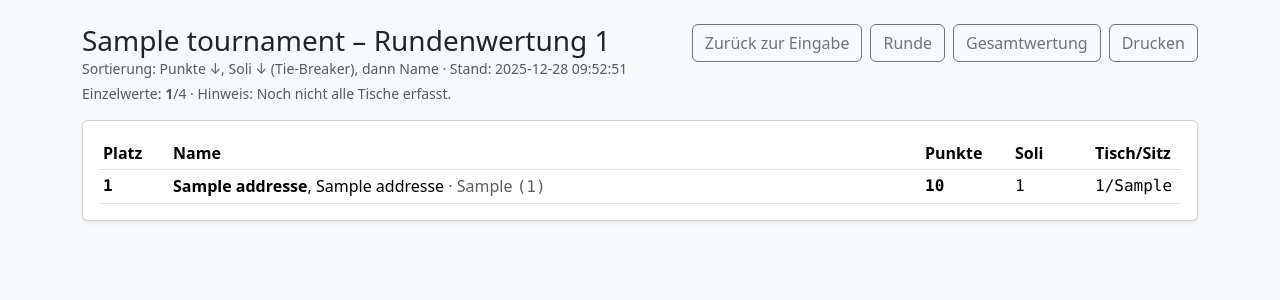
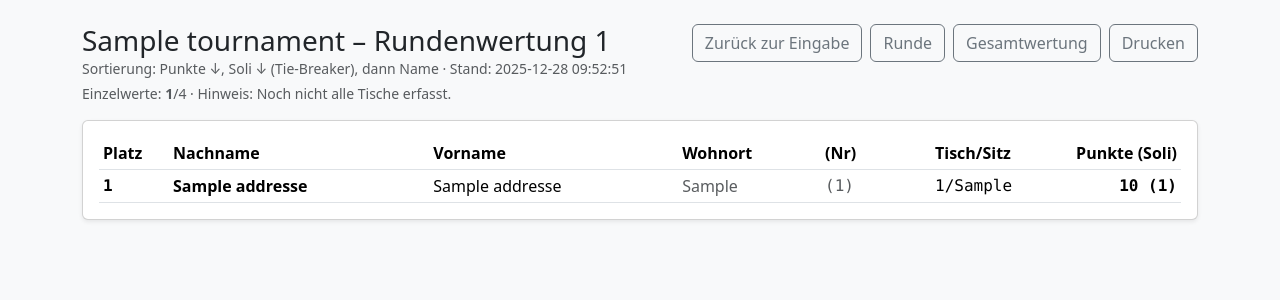
Before and after one commit to dieter6605/SchafkopfTurnier, a Flask app: page /tournaments/1/rounds/1/results/standings in a window 1280 px wide. Shown: the part 47-347 px from the top of the page. Run offline with Flask 3, Linux system fonts and the light colour scheme; tables that the repository leaves empty hold one stand-in row (values such as "Sample post").

Commit message:
Verbesserungen kurz vor dem Turnier

```diff
--- a/app/templates/tournament_round_standings.html
+++ b/app/templates/tournament_round_standings.html
@@ -10,33 +10,73 @@
     nav, .btn, .alert, .no-print { display: none !important; }
     .print-only { display: block !important; }
 
-    @page { margin: 10mm; }
+    /* etwas Luft unten für evtl. Drucker-Footer */
+    @page { margin: 12mm; }
+
     body { background: #fff !important; }
     .container { max-width: none !important; }
 
-    .sk-print-columns {
-      column-count: 2;
-      column-gap: 10mm;
-      column-fill: auto;
+    /* Kopf */
+    .sk-print-title {
+      margin: 0 0 6mm 0;
+      color: #000;
+    }
+    .sk-print-title .headline {
+      font-size: 22pt;      /* ✅ Wunsch: ca. 22pt */
+      font-weight: 900;
+      margin: 0;
+      line-height: 1.05;
+    }
+    .sk-print-title .meta {
+      font-size: 12pt;
+      margin: 1mm 0 0 0;
+      color: #000;
+      font-weight: 600;
     }
 
-    .sk-print-title h2 { font-size: 14pt; margin: 0; }
-    .sk-print-title .meta { font-size: 10pt; margin: 0 0 4mm 0; color: #000; }
-
+    /* 1-spaltig, zeilenweise, gut lesbar */
     .sk-line {
       break-inside: avoid;
-      -webkit-column-break-inside: avoid;
-      display: flex;
-      justify-content: space-between;
-      gap: 6mm;
-      font-size: 9.5pt;
-      line-height: 1.15;
-      padding: 1.2mm 0;
-      border-bottom: 1px solid #ddd;
+      page-break-inside: avoid;
+
+      display: grid;
+      grid-template-columns: 26mm 1fr 22mm 24mm; /* links Platz, Mitte Name, dann Tisch/Sitz, rechts Punkte */
+      gap: 4mm;
+
+      font-size: 13.5pt;    /* ✅ Wunsch: ca. 13.5pt */
+      line-height: 1.25;
+      padding: 2.0mm 0;
+      border-bottom: 1.5px solid #000; /* ✅ Kontrast */
+      color: #000;
+      align-items: baseline;
     }
-    .sk-left { flex: 1 1 auto; min-width: 0; }
-    .sk-right { flex: 0 0 auto; white-space: nowrap; font-weight: 700; }
-    .sk-muted { color: #333; font-weight: 400; }
+
+    .sk-place {
+      white-space: nowrap;
+      font-weight: 900;
+    }
+
+    .sk-name {
+      min-width: 0;
+    }
+    .sk-name .muted { color: #000; font-weight: 500; }
+
+    .sk-seat {
+      white-space: nowrap;
+      font-weight: 800;
+      color: #000;
+    }
+
+    .sk-points {
+      white-space: nowrap;
+      text-align: right;
+      font-weight: 900;
+      color: #000;
+    }
+
+    .sk-points .soli {
+      font-weight: 700;
+    }
   }
 </style>
 
@@ -78,7 +118,7 @@
   </div>
 </div>
 
-{# экран-Ansicht #}
+{# экран-Ansicht (unverändert, nur Spaltenreihenfolge angepasst wie gewünscht) #}
 <div class="card shadow-sm no-print">
   <div class="card-body">
     {% if not rows %}
@@ -89,24 +129,24 @@
           <thead>
             <tr>
               <th style="width:70px;">Platz</th>
-              <th>Name</th>
-              <th style="width:90px;">Punkte</th>
-              <th style="width:80px;">Soli</th>
-              <th style="width:90px;">Tisch/Sitz</th>
+              <th>Nachname</th>
+              <th>Vorname</th>
+              <th>Wohnort</th>
+              <th style="width:110px;">(Nr)</th>
+              <th style="width:110px;">Tisch/Sitz</th>
+              <th class="text-end" style="width:140px;">Punkte (Soli)</th>
             </tr>
           </thead>
           <tbody>
             {% for r in rows %}
               <tr>
                 <td class="sk-mono fw-bold">{{ r.place }}</td>
-                <td>
-                  <strong>{{ r.nachname }}</strong>, {{ r.vorname }}
-                  <span class="text-muted">· {{ r.wohnort }}</span>
-                  <span class="text-muted sk-mono"> ({{ r.player_no }})</span>
-                </td>
-                <td class="sk-mono fw-bold">{{ r.points }}</td>
-                <td class="sk-mono">{{ r.soli }}</td>
+                <td><strong>{{ r.nachname }}</strong></td>
+                <td>{{ r.vorname }}</td>
+                <td><span class="text-muted">{{ r.wohnort }}</span></td>
+                <td class="sk-mono text-muted">({{ r.player_no }})</td>
                 <td class="sk-mono">{{ r.table_no }}/{{ r.seat }}</td>
+                <td class="sk-mono fw-bold text-end">{{ r.points }} ({{ r.soli }})</td>
               </tr>
             {% endfor %}
           </tbody>
@@ -116,41 +156,35 @@
   </div>
 </div>
 
-{# Druckansicht: 2 Spalten, extrem kompakt #}
+{# Druckansicht: 1 Spalte, rechts Punkte (Soli) #}
 <div class="print-only">
   <div class="sk-print-title">
-    <h2>{{ t.title }}</h2>
-    <div class="meta">
-      Rundenwertung Runde {{ round_no }} · {{ t.event_date }} · {{ t.start_time }}
-      {% if now %} · Stand: {{ now }}{% endif %}
-    </div>
-    <div class="meta">
-      Einzelwerte: {{ scores_count }}/{{ expected_scores }}
-    </div>
+    <div class="headline">Rundenwertung – Runde {{ round_no }}</div>
+    <div class="meta">{{ t.title }}</div>
+    {% if scores_count is defined and expected_scores is defined %}
+      <div class="meta">Einzelwerte: {{ scores_count }}/{{ expected_scores }}</div>
+    {% endif %}
   </div>
 
   {% if rows and rows|length > 0 %}
-    <div class="sk-print-columns">
     {% for r in rows %}
       <div class="sk-line">
-          <div class="sk-left">
-            <span class="sk-mono fw-bold">{{ r.place }}</span>
-            <span class="sk-muted">·</span>
+        <div class="sk-place sk-mono">{{ r.place }}</div>
+
+        <div class="sk-name">
           <strong>{{ r.nachname }}</strong>, {{ r.vorname }}
-            <span class="sk-muted">· {{ r.wohnort }}</span>
-            <span class="sk-muted"> ({{ r.player_no }})</span>
-            <span class="sk-muted">·</span>
-            <span class="sk-mono fw-bold">{{ r.points }}</span>
-            <span class="sk-muted">P</span>
-            <span class="sk-muted">·</span>
-            <span class="sk-mono">{{ r.soli }}</span><span class="sk-muted">S</span>
+          <span class="muted">· {{ r.wohnort }}</span>
+          <span class="muted sk-mono"> ({{ r.player_no }})</span>
         </div>
-          <div class="sk-right sk-mono">
-            {{ r.table_no }}/{{ r.seat }}
+
+        <div class="sk-seat sk-mono">{{ r.table_no }}/{{ r.seat }}</div>
+
+        <div class="sk-points sk-mono">
+          {{ r.points }}
+          <span class="soli">({{ r.soli }})</span>
         </div>
       </div>
     {% endfor %}
-    </div>
   {% else %}
     <div class="text-muted">Noch keine Ergebnisse.</div>
   {% endif %}
```
Also changed, not shown: app/templates/tournament_round.html (+48 -17 lines), app/templates/tournament_standings.html (+10 -7 lines). Lines whose indentation alone changed are shown as unchanged.
